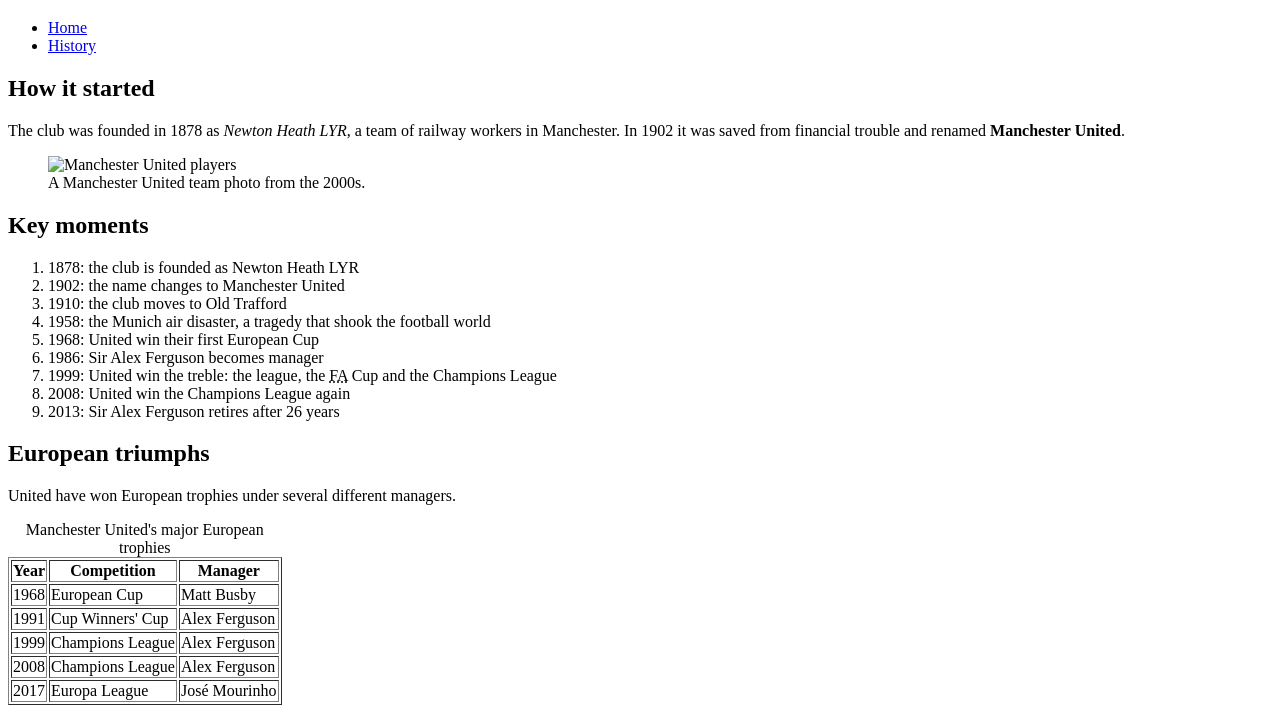
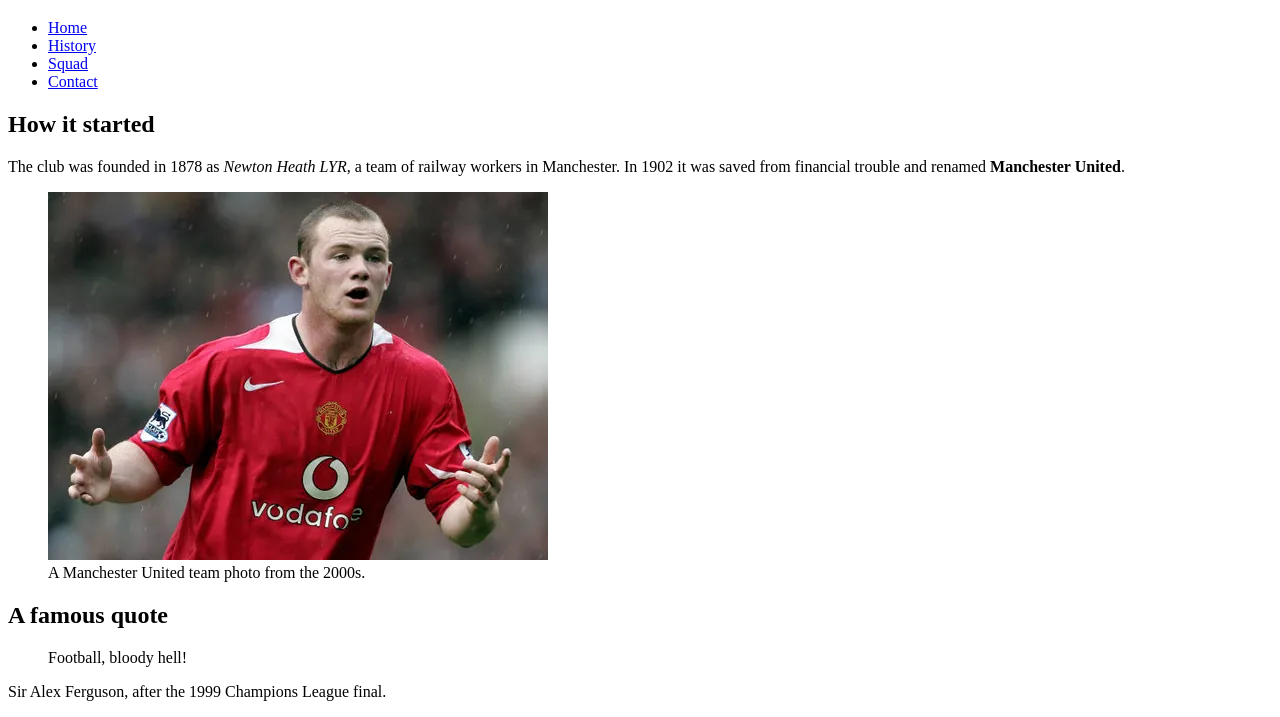
Before and after one commit to seridby/man-utd-website, a plain HTML site: page pages/history.html in a window 1280 px wide. Shown: the part 61-778 px from the top of the page. Drawn offline with Linux system fonts and the light colour scheme.

Commit message:
Add in history page nav that contain all pages Fix broken image paths in pages folder

```diff
--- a/pages/history.html
+++ b/pages/history.html
@@ -13,7 +13,8 @@
       <ul>
         <li><a href="../index.html">Home</a></li>
         <li><a href="history.html">History</a></li>
-
+        <li><a href="squad.html">Squad</a></li>
+        <li><a href="contact.html">Contact</a></li>
       </ul>
     </nav>
   </header>
@@ -27,11 +28,19 @@
         trouble and renamed <strong>Manchester United</strong>.
       </p>
       <figure>
-        <img src="../images/munich-plaque.jpg"
-             alt="Manchester United players" height="600"
-             width="1000">
+        <img src="../images/team-photo.webp.webp"
+             alt="Manchester United players in red shirts posing for a team photo on the pitch"
+             width="500">
         <figcaption>A Manchester United team photo from the 2000s.</figcaption>
       </figure>
+    </section>
+
+    <section>
+      <h2>A famous quote</h2>
+      <blockquote >
+        <p>Football, bloody hell!</p>
+      </blockquote>
+      <p>Sir Alex Ferguson, after the 1999 Champions League final.</p>
     </section>
 
     <section>
@@ -48,7 +57,8 @@
         <li>2013: Sir Alex Ferguson retires after 26 years</li>
       </ol>
     </section>
-<section>
+
+    <section>
       <h2>European triumphs</h2>
       <p>
         United have won European trophies under several different managers.
```
Also changed, not shown: images/team-photo.webp.webp (renamed from images/wayne-rooney.webp.webp).
